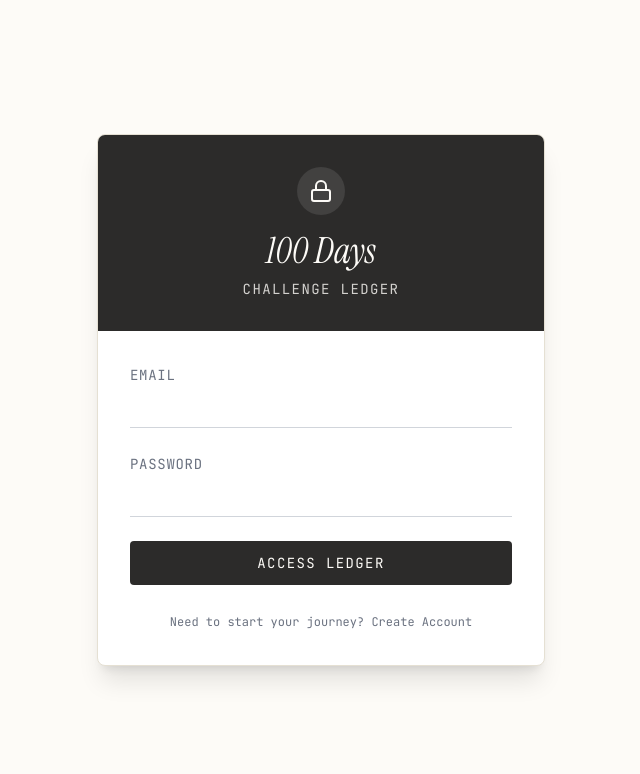
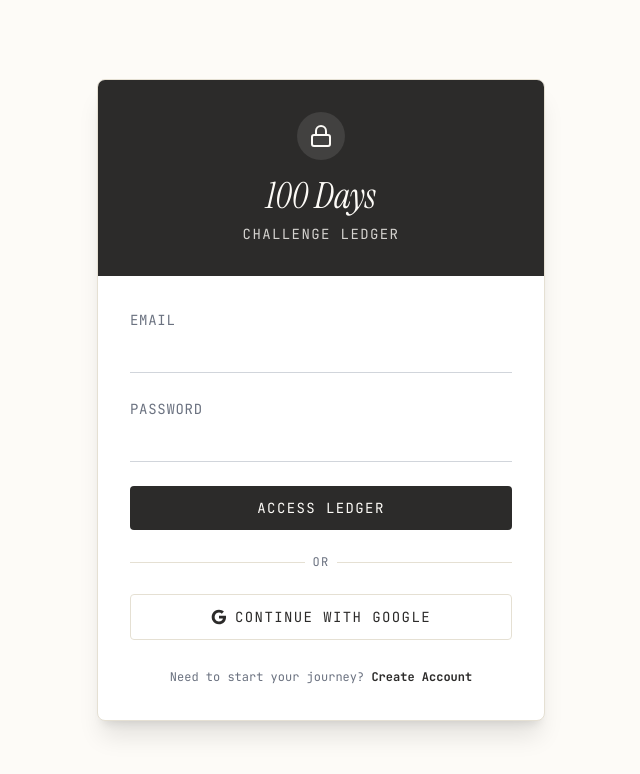
Before and after one commit to mhussain800/100-days-challenge, a React (Vite) app: page / in a window 1280 px wide. Shown: the top 774 px of the page, without its empty margins (319-959 px from the left). Built offline with nearby package versions, Linux system fonts and the light colour scheme; no server answers.

Commit message:
Added Capacitor Android support and floating bottom nav

```diff
--- /dev/null
+++ b/capacitor.config.json
@@ -0,0 +1,5 @@
+{
+  "appId": "com.hussain.challengeapp",
+  "appName": "100 Days Challenge",
+  "webDir": "dist"
+}
--- a/package.json
+++ b/package.json
@@ -10,6 +10,9 @@
     "preview": "vite preview"
   },
   "dependencies": {
+    "@capacitor/android": "^8.4.0",
+    "@capacitor/cli": "^8.4.0",
+    "@capacitor/core": "^8.4.0",
     "@vercel/speed-insights": "^2.0.0",
     "react": "^19.2.6",
     "react-dom": "^19.2.6"
--- a/src/components/auth/Login.jsx
+++ b/src/components/auth/Login.jsx
@@ -1,12 +1,13 @@
 import React, { useState } from 'react';
 import { Lock } from 'lucide-react';
 import { auth } from '../../firebase';
-// Notice there is now only ONE import from 'firebase/auth'
 import {
   signInWithEmailAndPassword,
   createUserWithEmailAndPassword,
   setPersistence,
-  browserLocalPersistence
+  browserLocalPersistence,
+  GoogleAuthProvider,
+  signInWithPopup
 } from 'firebase/auth';
 
 export default function Login() {
@@ -30,7 +31,20 @@ export default function Login() {
         await signInWithEmailAndPassword(auth, email, password);
       }
     } catch (err) {
-      // Clean up the ugly Firebase error messages for the user
+      setError(err.message.replace('Firebase: ', ''));
+    } finally {
+      setLoading(false);
+    }
+  };
+
+  const handleGoogleLogin = async () => {
+    setError('');
+    setLoading(true);
+    try {
+      await setPersistence(auth, browserLocalPersistence);
+      const provider = new GoogleAuthProvider();
+      await signInWithPopup(auth, provider);
+    } catch (err) {
       setError(err.message.replace('Firebase: ', ''));
     } finally {
       setLoading(false);
@@ -58,7 +72,7 @@ export default function Login() {
               value={email}
               onChange={e => setEmail(e.target.value)}
               className="w-full border-b border-gray-300 py-2 bg-transparent focus:border-gray-800 outline-none transition font-mono"
-              required
+              required={!isRegistering && email === ''}
             />
           </div>
 
@@ -69,7 +83,7 @@ export default function Login() {
               value={password}
               onChange={e => setPassword(e.target.value)}
               className="w-full border-b border-gray-300 py-2 bg-transparent focus:border-gray-800 outline-none transition font-mono"
-              required
+              required={!isRegistering && password === ''}
             />
           </div>
 
@@ -81,13 +95,41 @@ export default function Login() {
             {loading ? 'Processing...' : (isRegistering ? 'Create Account' : 'Access Ledger')}
           </button>
 
-          <div className="text-center mt-4">
+          <div className="relative my-6">
+            <div className="absolute inset-0 flex items-center">
+              <div className="w-full border-t border-[#e5e0d3]"></div>
+            </div>
+            <div className="relative flex justify-center text-xs font-mono">
+              <span className="bg-white px-2 text-gray-500 uppercase tracking-widest">Or</span>
+            </div>
+          </div>
+
+          <button
+            type="button"
+            onClick={handleGoogleLogin}
+            disabled={loading}
+            className="w-full bg-white border border-[#e5e0d3] text-[#2c2b2a] py-3 rounded font-mono uppercase tracking-widest text-sm hover:bg-[#fdfbf7] transition disabled:opacity-50 flex items-center justify-center gap-2"
+          >
+            <svg className="w-4 h-4" viewBox="0 0 24 24">
+              <path fill="currentColor" d="M22.56 12.25c0-.78-.07-1.53-.2-2.25H12v4.26h5.92c-.26 1.37-1.04 2.53-2.21 3.31v2.77h3.57c2.08-1.92 3.28-4.74 3.28-8.09z" />
+              <path fill="currentColor" d="M12 23c2.97 0 5.46-.98 7.28-2.66l-3.57-2.77c-.98.66-2.23 1.06-3.71 1.06-2.86 0-5.29-1.93-6.16-4.53H2.18v2.86C4.03 20.65 7.74 23 12 23z" />
+              <path fill="currentColor" d="M5.84 14.09c-.22-.66-.35-1.36-.35-2.09s.13-1.43.35-2.09V7.05H2.18C1.43 8.55 1 10.22 1 12s.43 3.45 1.18 4.95l3.66-2.86z" />
+              <path fill="currentColor" d="M12 5.38c1.62 0 3.06.56 4.21 1.64l3.15-3.15C17.45 2.09 14.97 1 12 1 7.74 1 4.03 3.35 2.18 7.05l3.66 2.86c.87-2.6 3.3-4.53 6.16-4.53z" />
+            </svg>
+            Continue with Google
+          </button>
+
+          <div className="text-center mt-6">
             <button
               type="button"
               onClick={() => setIsRegistering(!isRegistering)}
               className="text-xs font-mono text-gray-500 hover:text-[#2c2b2a] transition"
             >
-              {isRegistering ? "Already have an account? Sign In" : "Need to start your journey? Create Account"}
+              {isRegistering ? (
+                <>Already have an account? <strong className="font-bold text-[#2c2b2a]">Sign In</strong></>
+              ) : (
+                <>Need to start your journey? <strong className="font-bold text-[#2c2b2a]">Create Account</strong></>
+              )}
             </button>
           </div>
         </form>
--- a/src/components/auth/NameModal.jsx
+++ b/src/components/auth/NameModal.jsx
@@ -21,7 +21,7 @@ export default function NameModal({ onSave }) {
             onChange={(e) => setName(e.target.value)}
             placeholder="Enter your name..."
             className="w-full border-b-2 border-gray-300 py-2 bg-transparent focus:border-gray-800 outline-none transition font-mono text-lg"
-            autoFocus
+
             required
           />
           <button
--- a/src/components/tracker/TaskRow.jsx
+++ b/src/components/tracker/TaskRow.jsx
@@ -20,15 +20,15 @@ export default function TaskRow({ task, value, onChange }) {
                   </select>
                 )}
                 {(task.type === 'bool_num' || task.type === 'bool_text') && (
-                  <input type={task.type === 'bool_num' ? 'number' : 'text'} value={value.val || ''} onChange={(e) => onChange('val', e.target.value)} placeholder={task.placeholder || '...'} className="w-full min-w-[50px] font-mono text-xs border-b border-gray-300 focus:border-gray-800 transition px-1 text-right" autoFocus />
+                  <input type={task.type === 'bool_num' ? 'number' : 'text'} value={value.val || ''} onChange={(e) => onChange('val', e.target.value)} placeholder={task.placeholder || '...'} className="w-full min-w-[50px] font-mono text-xs border-b border-gray-300 focus:border-gray-800 transition px-1 text-right" />
                 )}
                 {task.type === 'bool_time' && (
-                  <input type="time" value={value.val || ''} onChange={(e) => onChange('val', e.target.value)} className="w-[85px] font-mono text-xs border-b border-gray-300 focus:border-gray-800 transition px-1" autoFocus />
+                  <input type="time" value={value.val || ''} onChange={(e) => onChange('val', e.target.value)} className="w-[85px] font-mono text-xs border-b border-gray-300 focus:border-gray-800 transition px-1" />
                 )}
                 {task.type === 'bool_time_slept' && (
                   <div className="flex items-center gap-1 w-full justify-end">
                     <span className="text-[10px] text-gray-400 font-mono">Slept:</span>
-                    <input type="time" value={value.val || ''} onChange={(e) => onChange('val', e.target.value)} className="font-mono text-xs w-[85px] border-b border-gray-300 focus:border-gray-800 transition" autoFocus />
+                    <input type="time" value={value.val || ''} onChange={(e) => onChange('val', e.target.value)} className="font-mono text-xs w-[85px] border-b border-gray-300 focus:border-gray-800 transition" />
                   </div>
                 )}
               </>
```
Also changed, not shown: src/App.jsx (+24 -6 lines), 55 other files (tests, documents, lock files or other folders).
